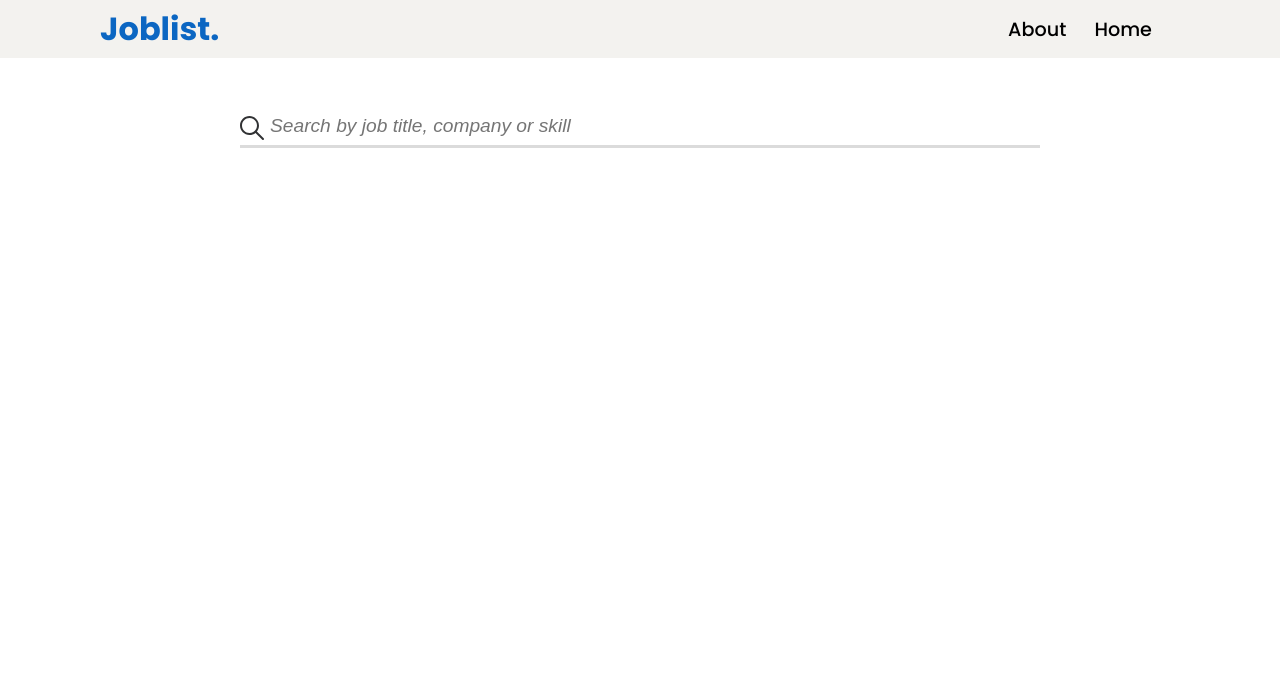
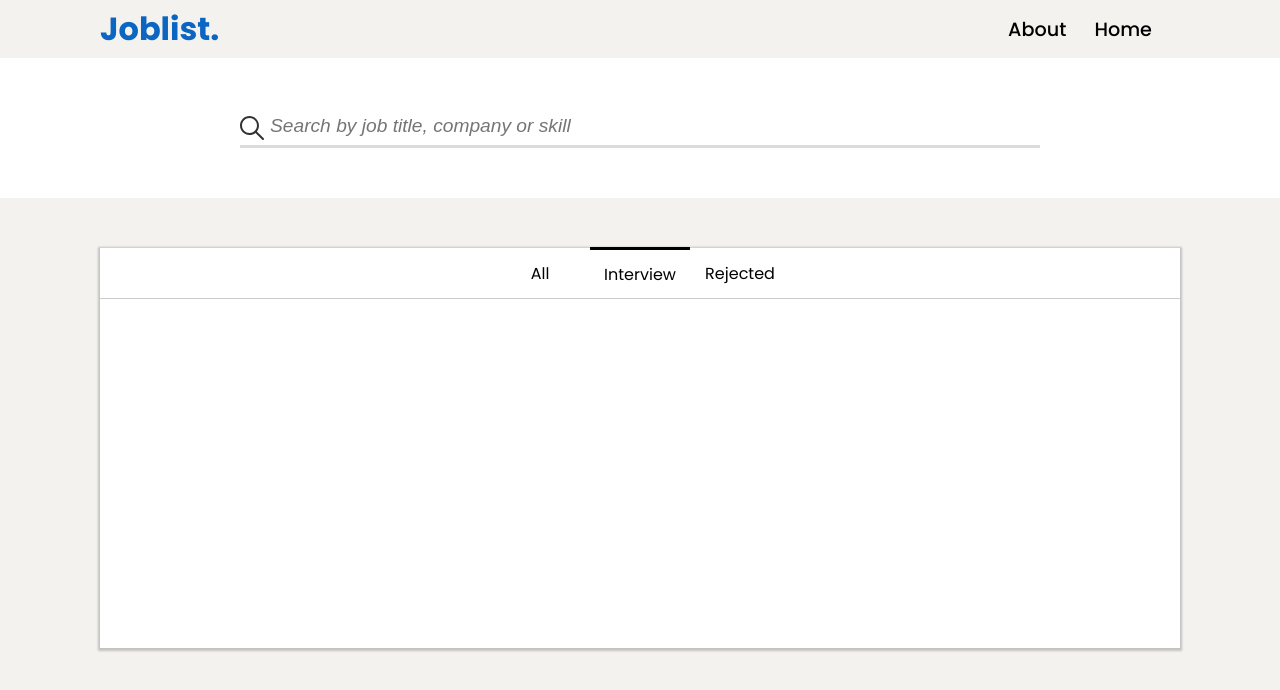
Before and after one commit to Abdulazis530/Job-List-App, a React (Create React App) app in the folder joblistapp/: page / in a window 1280 px wide. Shown: the top 690 px of the page. Built offline with nearby package versions, Linux system fonts and the light colour scheme.

Commit message:
adding static card

```diff
--- a/joblistapp/src/App.js
+++ b/joblistapp/src/App.js
@@ -1,4 +1,5 @@
 import './assets/styles/style.scss';
+import Card from './components/Card';
 import Header from './components/Header';
 import SearchBox from './components/SearchBox';
 
@@ -7,7 +8,7 @@ function App() {
     <>
       <Header />
       <SearchBox />
-
+      <Card />
     </>
   );
 }
--- a/joblistapp/src/assets/styles/style.scss
+++ b/joblistapp/src/assets/styles/style.scss
@@ -13,7 +13,7 @@ $gray:#F3F2EF;
 body {
     font-size: 16px;
     font-family: "Poppins", sans-serif;
-    background-color: white;
+    background-color: $gray;
 }
 
 * {
@@ -108,3 +108,50 @@ body {
     }
 
 }
+
+//section joblist
+
+.joblist__section {
+    @include flexCenter;
+    flex-direction: column;
+    width: 100%;
+    height: 500px;
+    padding: 0px 100px;
+}
+
+.card {
+    background: red;
+    width: 100%;
+    height: 400px;
+    background: white;
+    z-index: 2;
+    box-shadow: 0px 1px 2px 2px rgba($color: #000000, $alpha: .2);
+
+    &__header {
+        @include flexCenter;
+        border-bottom: 1px solid rgba($color: #000000, $alpha: .2);
+
+    }
+
+    .status {
+        @include flexCenter;
+        height: 50px;
+
+        &__item {
+            cursor: pointer;
+            padding: 12px 0px;
+            width: 100px;
+            text-align: center;
+
+            &.active {
+                border-top: 3px solid black;
+            }
+
+            &:hover {
+                transform: scale(.95);
+                background: $gray;
+            }
+
+        }
+    }
+}
--- /dev/null
+++ b/joblistapp/src/components/Card.js
@@ -0,0 +1,24 @@
+import React from 'react'
+
+export default function Card() {
+    return (
+        <section className="joblist__section">
+            <div className="card">
+                <div className="card__header">
+                    <ul className="status">
+                        <li className="status__item ">
+                            <p>All</p>
+                        </li>
+                        <li className="status__item active">
+                            <p>Interview</p>
+                        </li>
+                        <li className="status__item">
+                            <p>Rejected</p>
+                        </li>
+                    </ul>
+                </div>
+
+            </div>
+        </section>
+    )
+}
```
